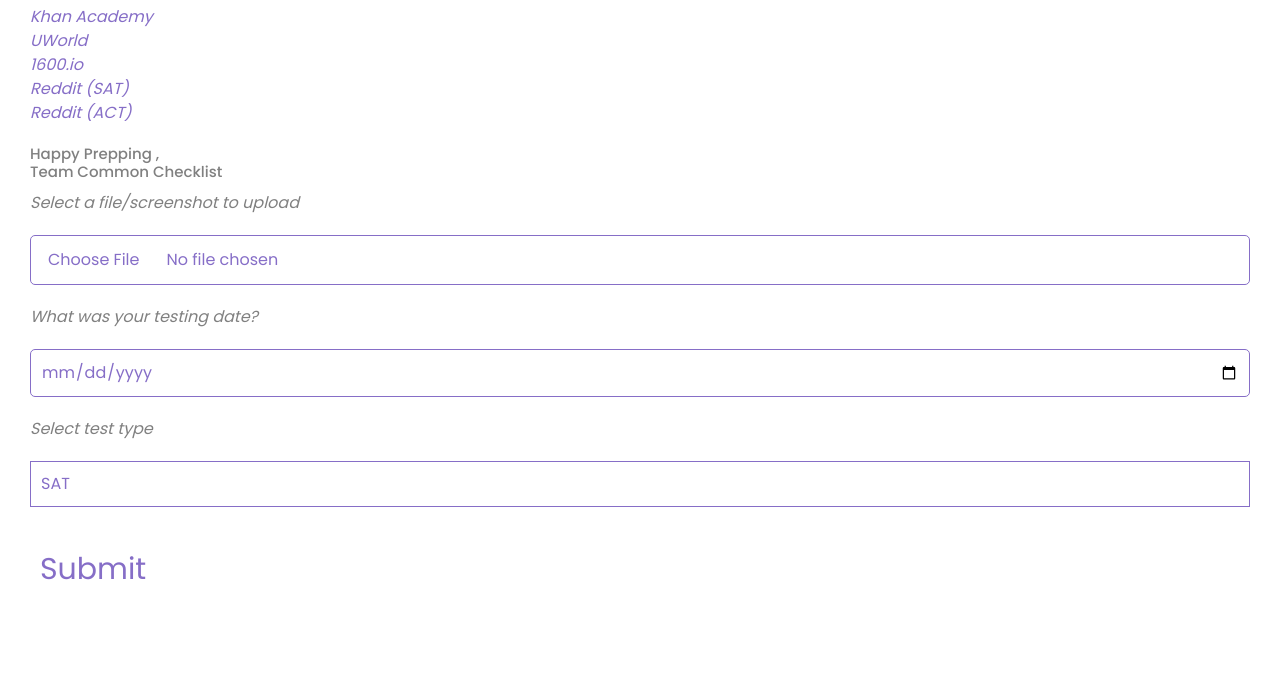
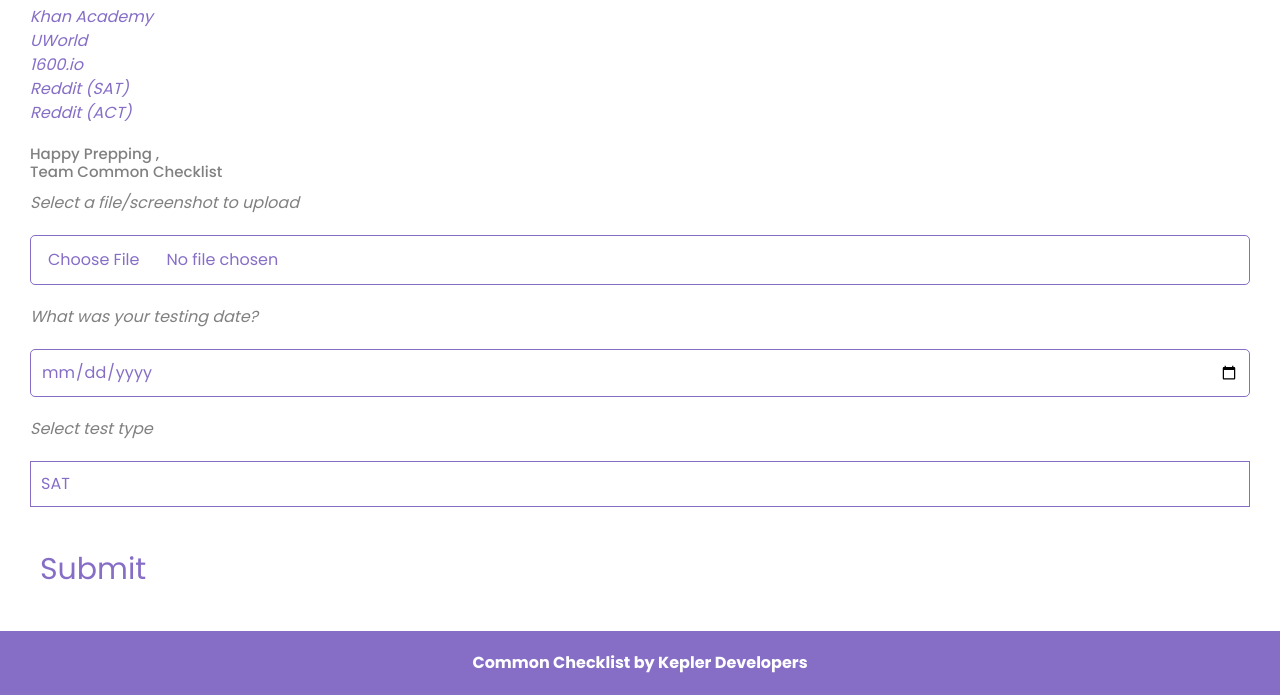
Before and after one commit to shinyumh/automatic-happiness, a plain HTML site: page a_scores.html in a window 1280 px wide. Shown: the part 105-800 px from the top of the page. Drawn offline with nearby package versions, Linux system fonts and the light colour scheme.

Commit message:
forgot to add footer on one page - fixed

```diff
--- a/a_scores.html
+++ b/a_scores.html
@@ -8,6 +8,7 @@
     <!-- Bootstrap CSS -->
     <link rel="stylesheet" href="https://stackpath.bootstrapcdn.com/bootstrap/4.3.1/css/bootstrap.min.css" integrity="sha384-ggOyR0iXCbMQv3Xipma34MD+dH/1fQ784/j6cY/iJTQUOhcWr7x9JvoRxT2MZw1T" crossorigin="anonymous">
 		<link rel="stylesheet" href="super.css">
+		<link rel="stylesheet" href="footer.css">
     <title>Add Scores</title>
   </head>
 	<style media="screen">
@@ -94,6 +95,9 @@
 			<br>
 			<button> Submit </button>
 		</div>
+		<footer class="site-footer">
+			Common Checklist by Kepler Developers
+    </footer>
     <!-- Optional JavaScript -->
     <!-- jQuery first, then Popper.js, then Bootstrap JS -->
     <script src="https://cdnjs.cloudflare.com/ajax/libs/popper.js/1.14.7/umd/popper.min.js" integrity="sha384-UO2eT0CpHqdSJQ6hJty5KVphtPhzWj9WO1clHTMGa3JDZwrnQq4sF86dIHNDz0W1" crossorigin="anonymous"></script>
```
